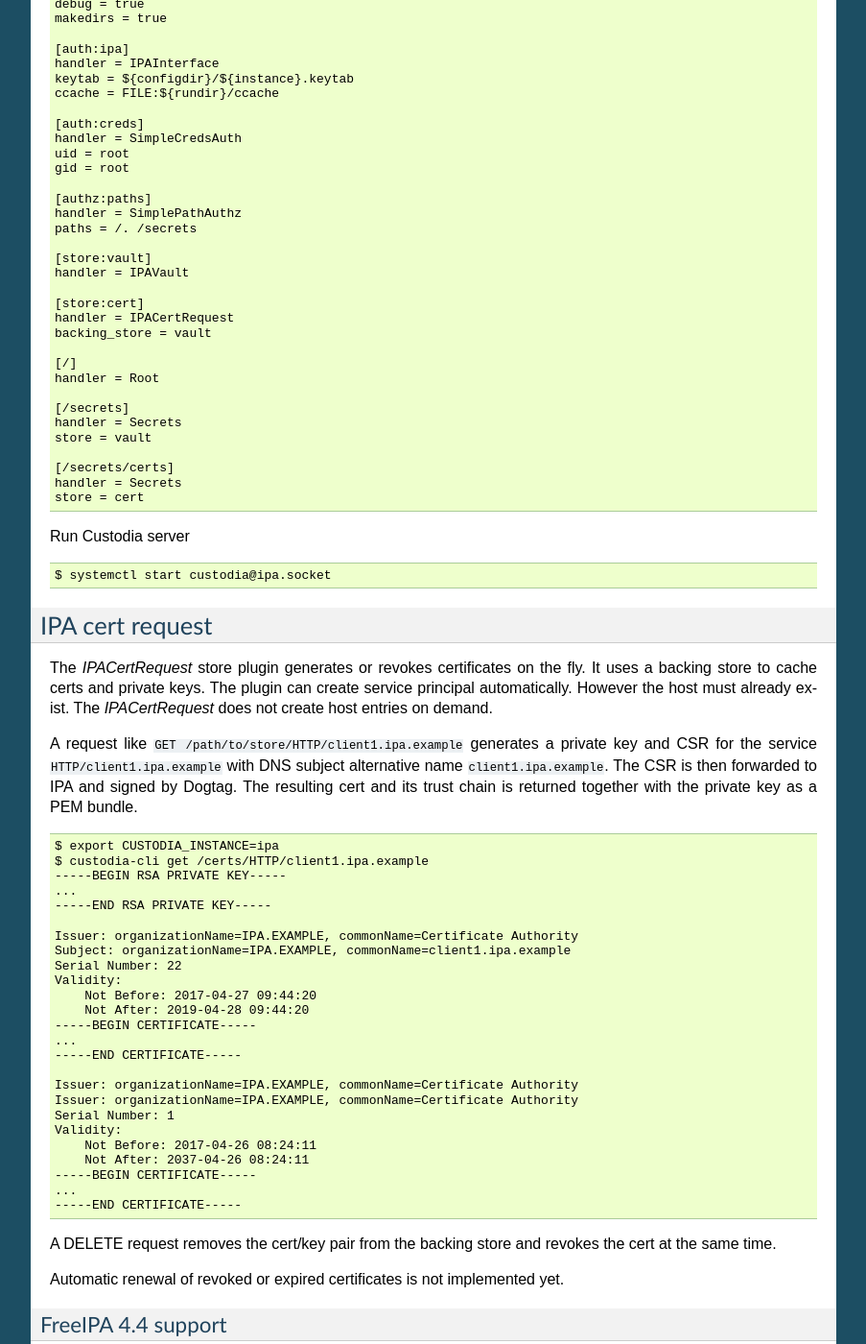
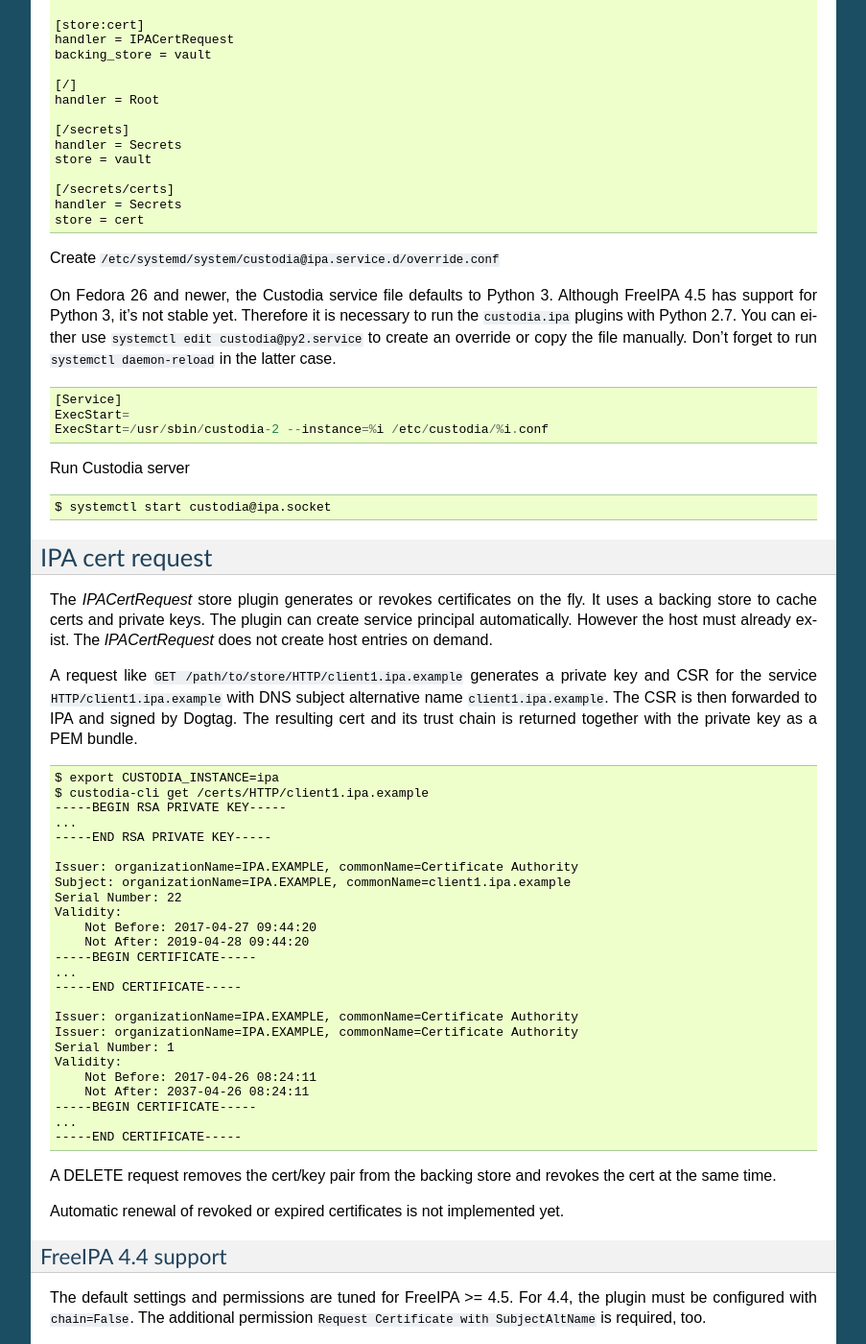
Before and after one commit to latchset/custodia, a Sphinx documentation site: the page built from docs/source/readme.rst, in a window 1280 px wide and 1400 px high, scrolled down 2981 px. Shown: the whole window at 96% size, without its empty margins (198-1101 px from the left). Built offline with Sphinx 7.4.7, drawn with Linux system fonts in a browser that asks for light colours; some of the changed text lies outside the part shown.

Commit message:
Release v0.6.0
Signed-off-by: Christian Heimes <cheimes@redhat.com>

```diff
--- a/docs/source/readme.rst
+++ b/docs/source/readme.rst
@@ -224,6 +209,21 @@
     handler = Secrets
     store = cert
 
+Create ``/etc/systemd/system/custodia@ipa.service.d/override.conf``
+
+On Fedora 26 and newer, the Custodia service file defaults to Python 3.
+Although FreeIPA 4.5 has support for Python 3, it's not stable yet.
+Therefore it is necessary to run the ``custodia.ipa`` plugins with
+Python 2.7. You can either use ``systemctl edit custodia@py2.service``
+to create an override or copy the file manually. Don't forget to run
+``systemctl daemon-reload`` in the latter case.
+
+::
+
+    [Service]
+    ExecStart=
+    ExecStart=/usr/sbin/custodia-2 --instance=%i /etc/custodia/%i.conf
+
 Run Custodia server
 
 ::
--- a/src/custodia/__about__.py
+++ b/src/custodia/__about__.py
@@ -9,7 +9,7 @@
 __summary__ = 'A service to manage, retrieve and store secrets.'
 __uri__ = 'https://github.com/latchset/custodia'
 
-__version_info__ = (0, 6, 'dev1')
+__version_info__ = (0, 6, 0)
 __version__ = '.'.join(str(v) for v in __version_info__)
 
 __author__ = 'Custodia project Contributors'
```
Also changed, not shown: other parts of docs/source/readme.rst (+0 -15 lines), 1 other file.
